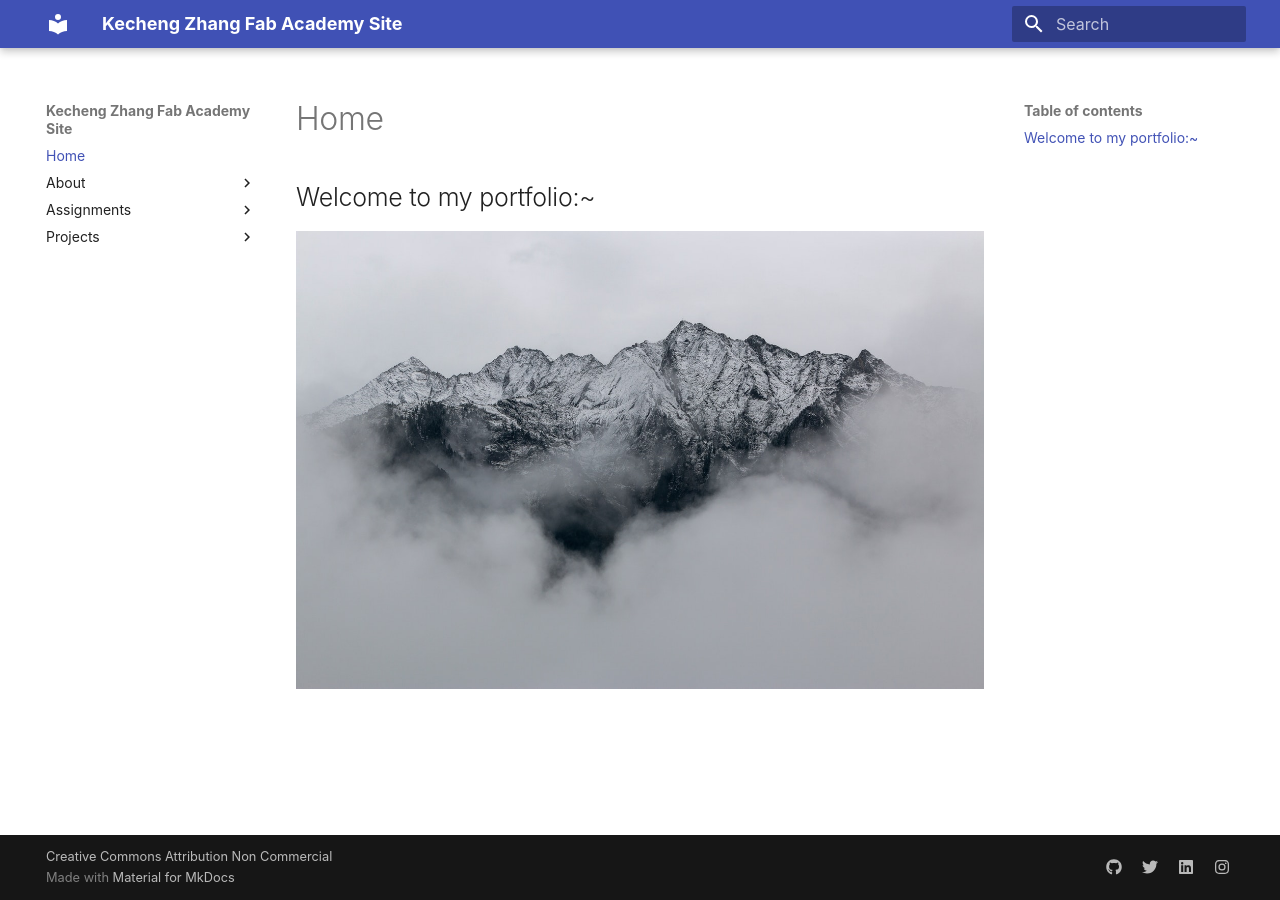
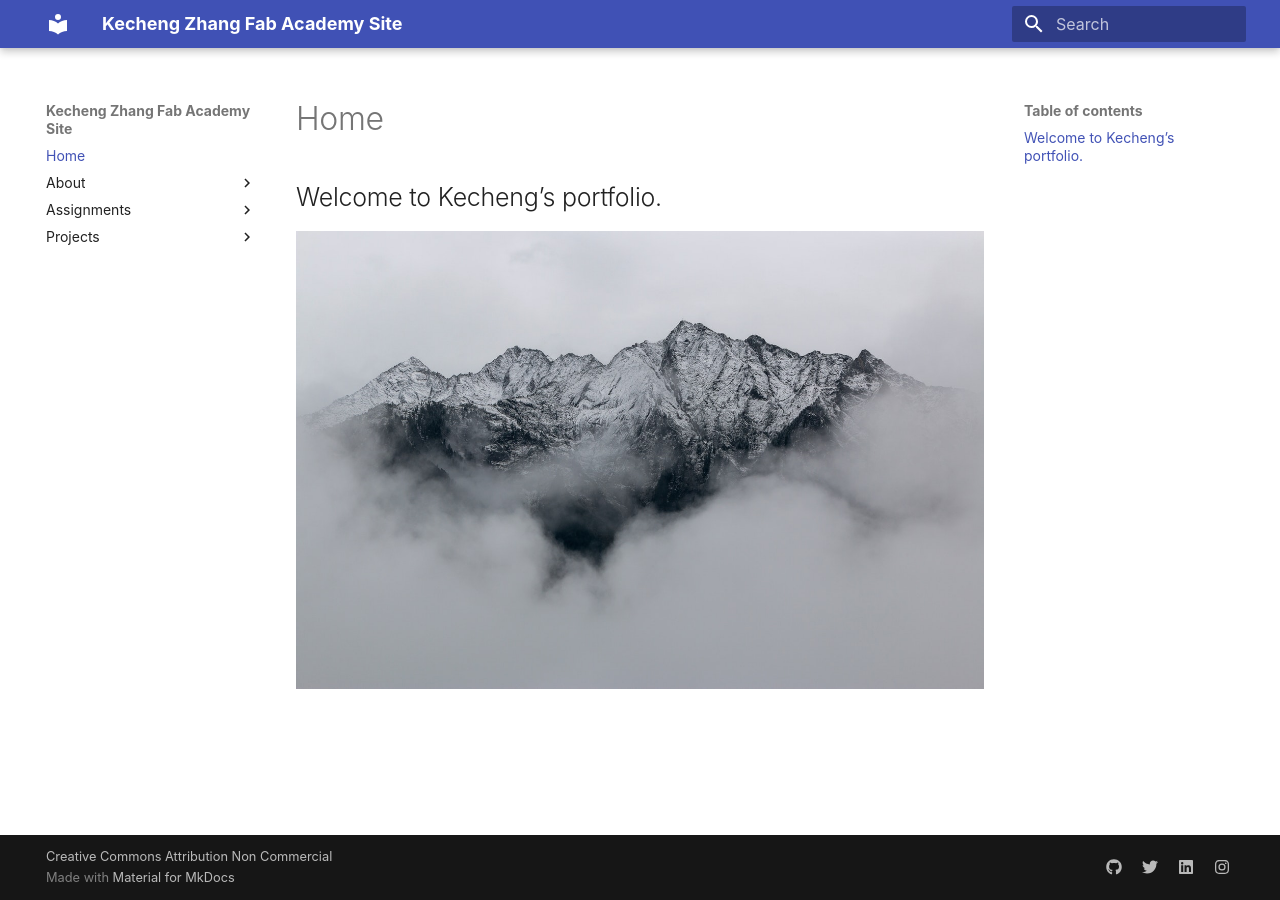
Before and after one commit to kecheeng/example-repository, an MkDocs documentation site: the page built from _docs/index.md, in a window 1280 px wide. Built offline with MkDocs 1.6.1 and Material for MkDocs 9.7.7, drawn with Linux system fonts in a browser that asks for light colours.

Commit message:
Update index.md

```diff
--- a/_docs/index.md
+++ b/_docs/index.md
@@ -1,5 +1,5 @@
 # Home
 
-## Welcome to my portfolio:~
+## Welcome to Kecheng's portfolio.
 
 ![](./images/week01/assignment-photo.jpg)
```
